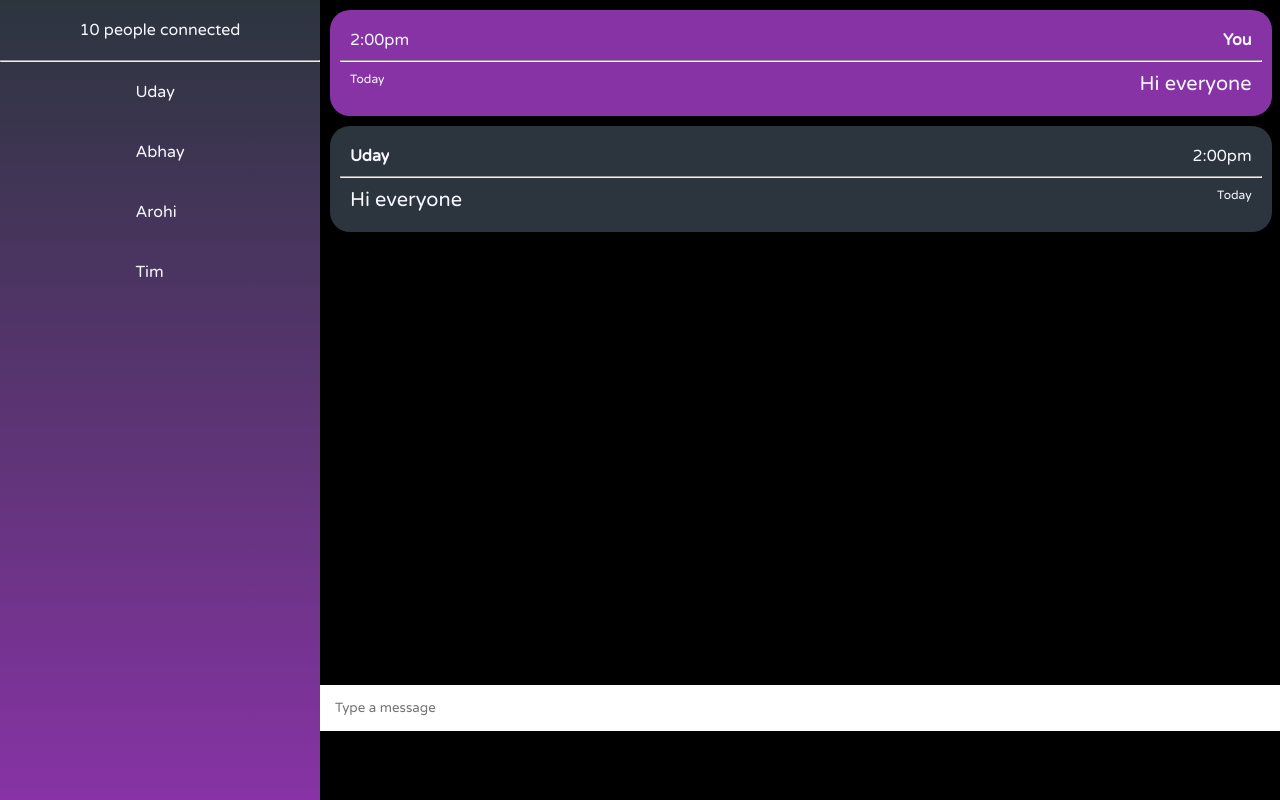
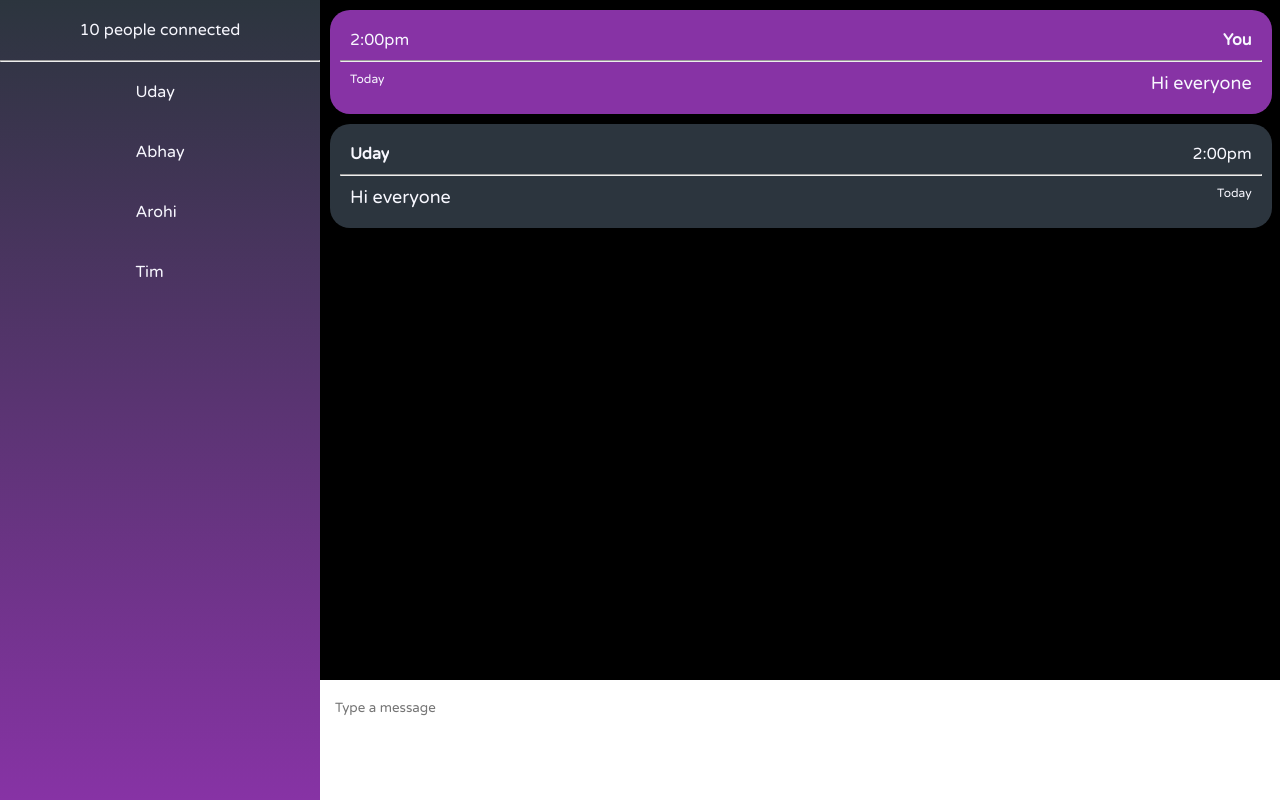
Before and after one commit to Uday-lal/chat-app, a Python web app: template app/templates/chat.html in a window 1280 px wide. Shown: the part 69-869 px from the top of the page. Run offline with Jinja, Linux system fonts and the light colour scheme; the template is opened without the code that fills it, so the values that code supplies are empty.

Commit message:
Complete the styling part of chat page

```diff
--- a/app/static/chat.css
+++ b/app/static/chat.css
@@ -23,6 +23,10 @@
 div#chat-container {
 	background-color: black;
 	position: relative;
+	overflow: scroll;
+	overflow-x: hidden;
+	overflow-y: scroll;
+	height: 85vh;
 }
 
 
@@ -127,7 +131,8 @@
 }
 
 span.msg {
-	font-size: 20px;
+	font-size: 18px;
+	width: 50%;
 }
 
 span.username {
```
